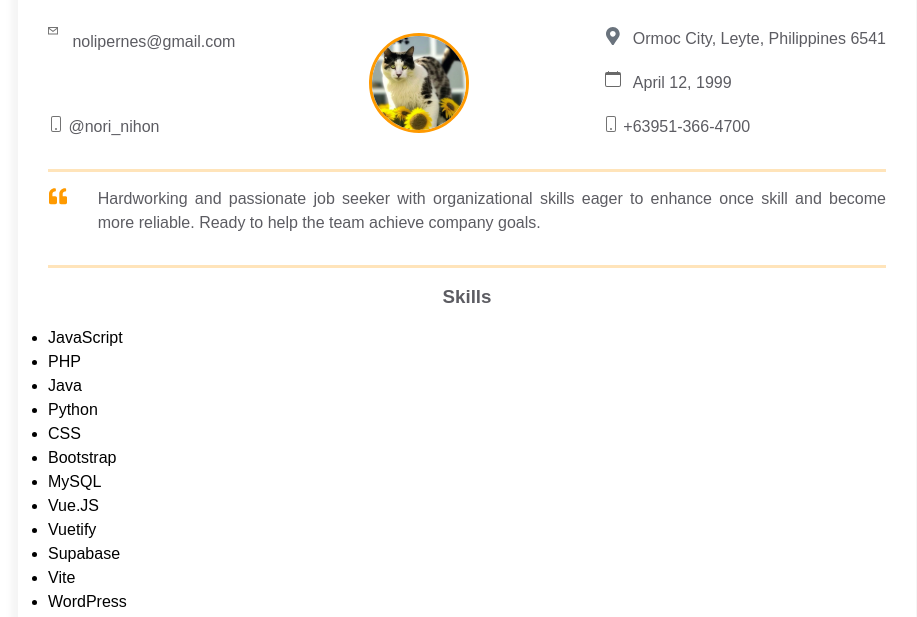
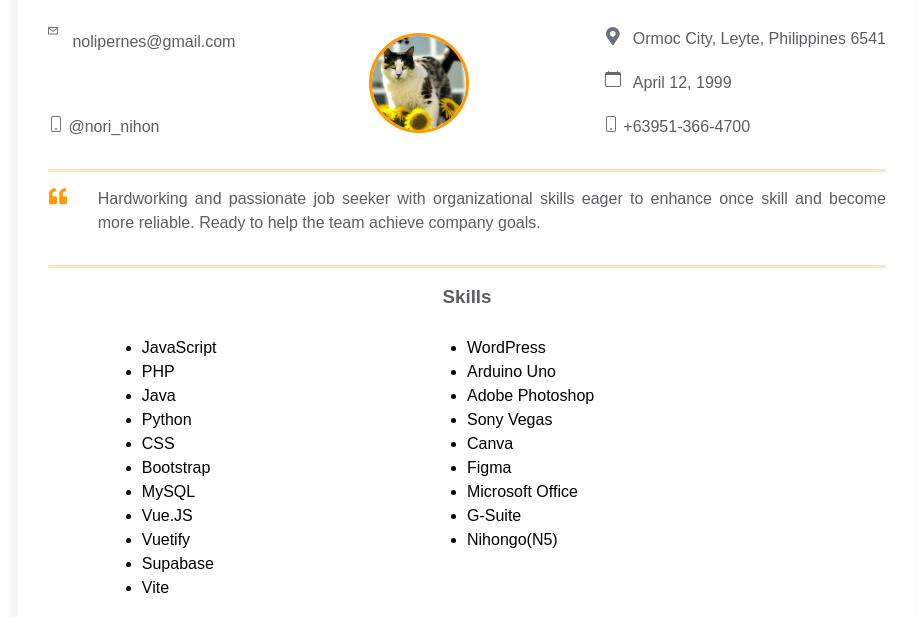
Before and after one commit to Zenara12/homepage, a plain HTML site: page index.html in a window 1280 px wide. Shown: the part 175-792 px from the top of the page, without its empty margins (173-1090 px from the left). Drawn offline with Linux system fonts and the light colour scheme.

Commit message:
Add my own css in style.css

```diff
--- a/style.css
+++ b/style.css
@@ -260,3 +260,20 @@
   .additional-info__languages-item {
     color: var(--secondary-text-color);
   }
+
+  .column {
+    float: left;
+    width: 50%;
+  }
+
+  .row:after {
+    content: "";
+    display: table;
+    clear: both;
+  }
+
+  .center {
+    margin: auto;
+    width: 80%;
+    padding: 10px;
+  }
```
